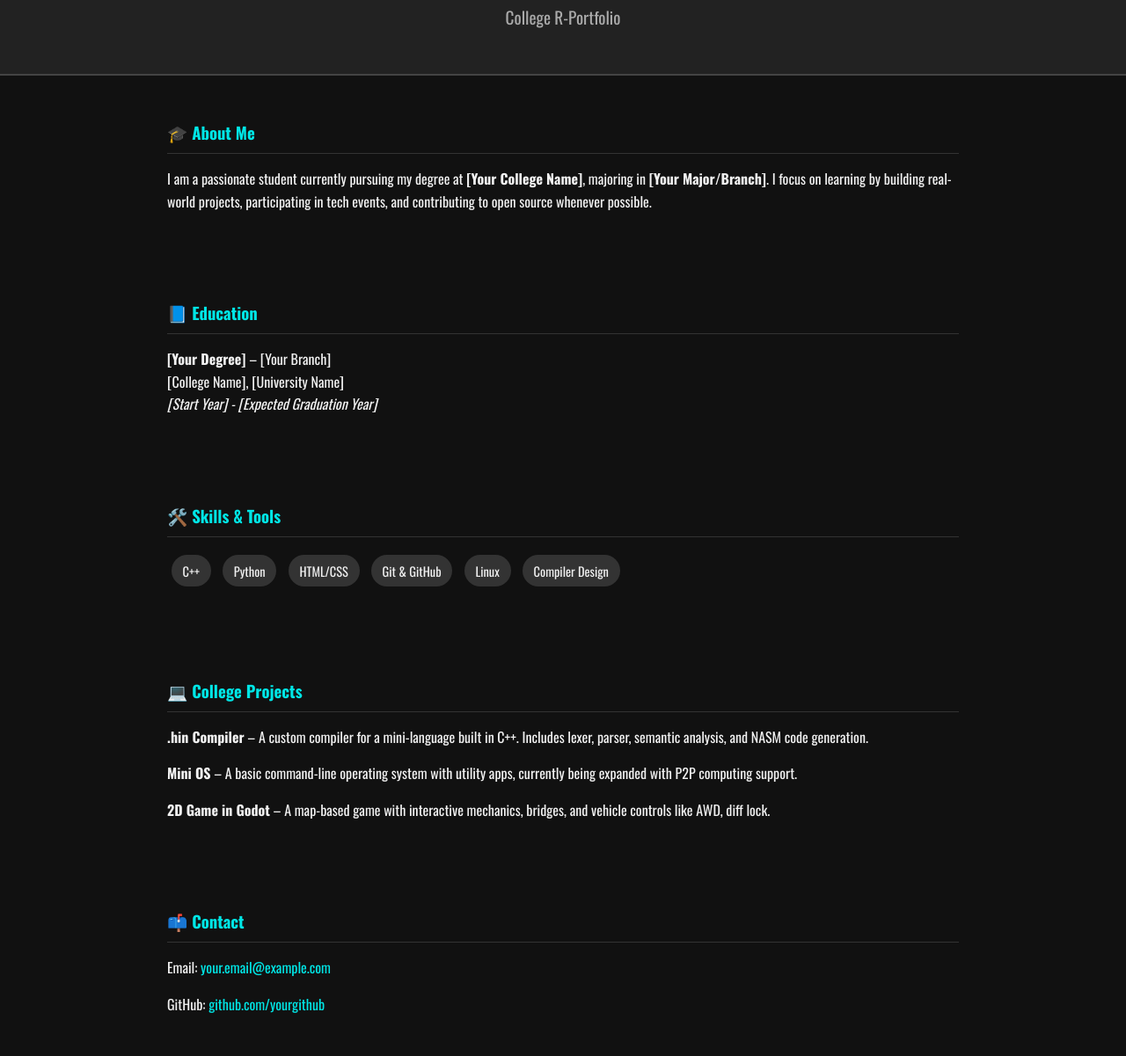
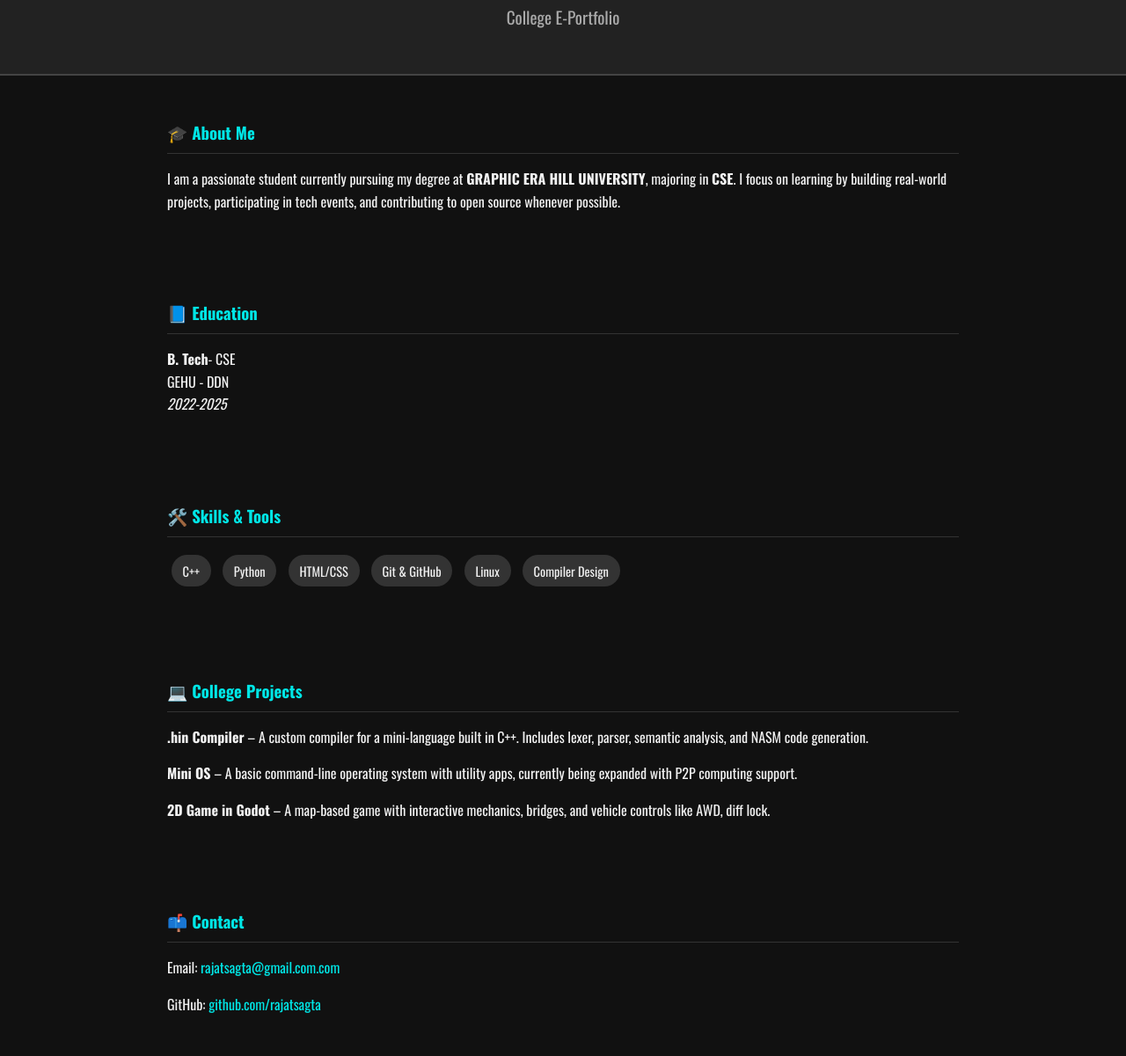
Before and after one commit to rajatsagta/rajatsagta.github.io, a plain HTML site: page index.html in a window 1280 px wide. Shown: the part 99-1300 px from the top of the page at 88% size. Drawn offline with nearby package versions, Linux system fonts and the light colour scheme.

Commit message:
Update index.html

```diff
--- a/index.html
+++ b/index.html
@@ -3,28 +3,28 @@
 <head>
   <meta charset="UTF-8" />
   <meta name="viewport" content="width=device-width, initial-scale=1.0" />
-  <title>My College R-Portfolio</title>
+  <title>My E-Portfolio</title>
   <link rel="stylesheet" href="styles.css">
   <link href="https://fonts.googleapis.com/css2?family=Oswald:wght@400;700&display=swap" rel="stylesheet">
 </head>
 <body>
   <header>
     <h1>Rajat Sagta</h1>
-    <h2>College R-Portfolio</h2>
+    <h2>College E-Portfolio</h2>
   </header>
 
   <section class="about">
     <h3>🎓 About Me</h3>
-    <p>I am a passionate student currently pursuing my degree at <strong>[Your College Name]</strong>, majoring in <strong>[Your Major/Branch]</strong>. I focus on learning by building real-world projects, participating in tech events, and contributing to open source whenever possible.</p>
+    <p>I am a passionate student currently pursuing my degree at <strong>GRAPHIC ERA HILL UNIVERSITY</strong>, majoring in <strong>CSE</strong>. I focus on learning by building real-world projects, participating in tech events, and contributing to open source whenever possible.</p>
   </section>
 
   <section class="education">
     <h3>📘 Education</h3>
     <ul>
       <li>
-        <strong>[Your Degree]</strong> – [Your Branch]<br />
-        [College Name], [University Name] <br />
-        <em>[Start Year] - [Expected Graduation Year]</em>
+        <strong>B. Tech</strong>- CSE<br />
+        GEHU - DDN<br />
+        <em>2022-2025</em>
       </li>
     </ul>
   </section>
@@ -58,8 +58,8 @@
 
   <section class="contact">
     <h3>📫 Contact</h3>
-    <p>Email: <a href="mailto:your.email@example.com">your.email@example.com</a></p>
-    <p>GitHub: <a href="https://github.com/yourgithub" target="_blank">github.com/yourgithub</a></p>
+    <p>Email: <a href="mailto:">rajatsagta@gmail.com.com</a></p>
+    <p>GitHub: <a href="https://github.com/yourgithub" target="_blank">github.com/rajatsagta</a></p>
   </section>
 
   <footer>
```
